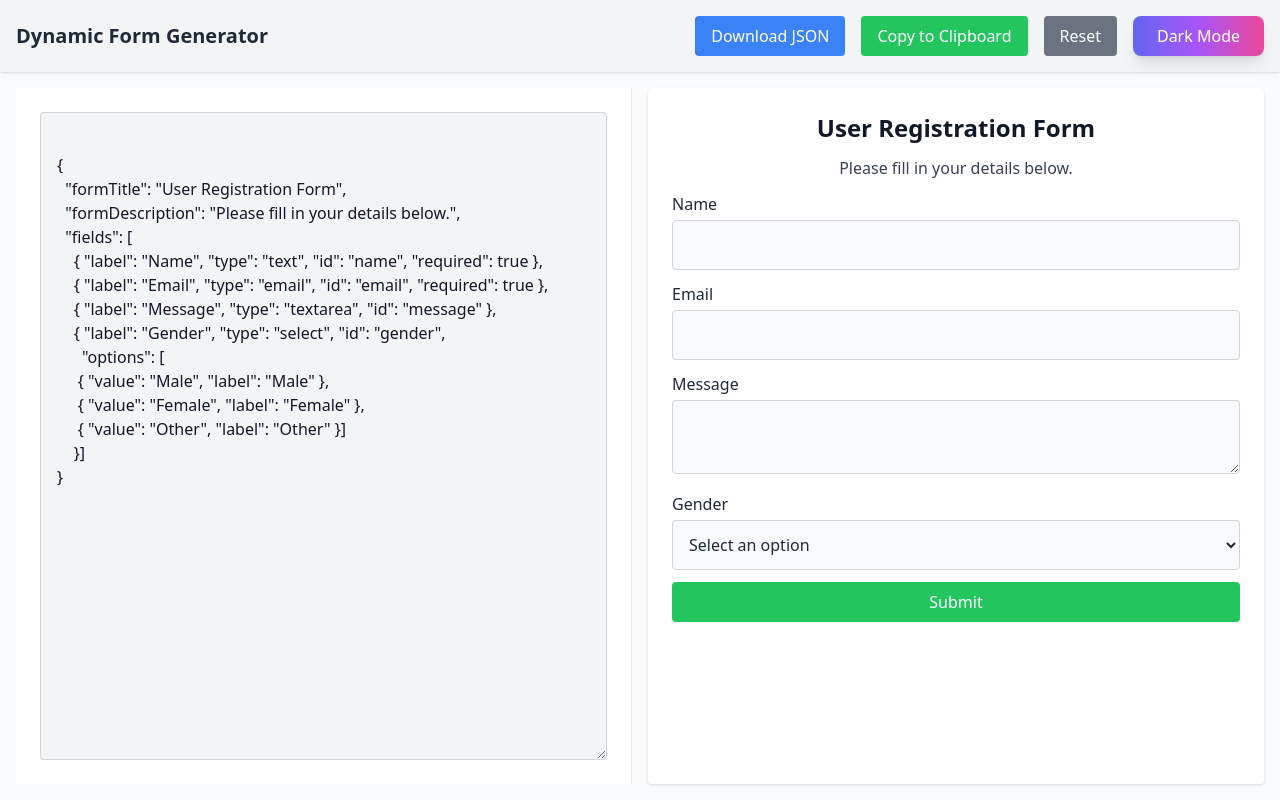
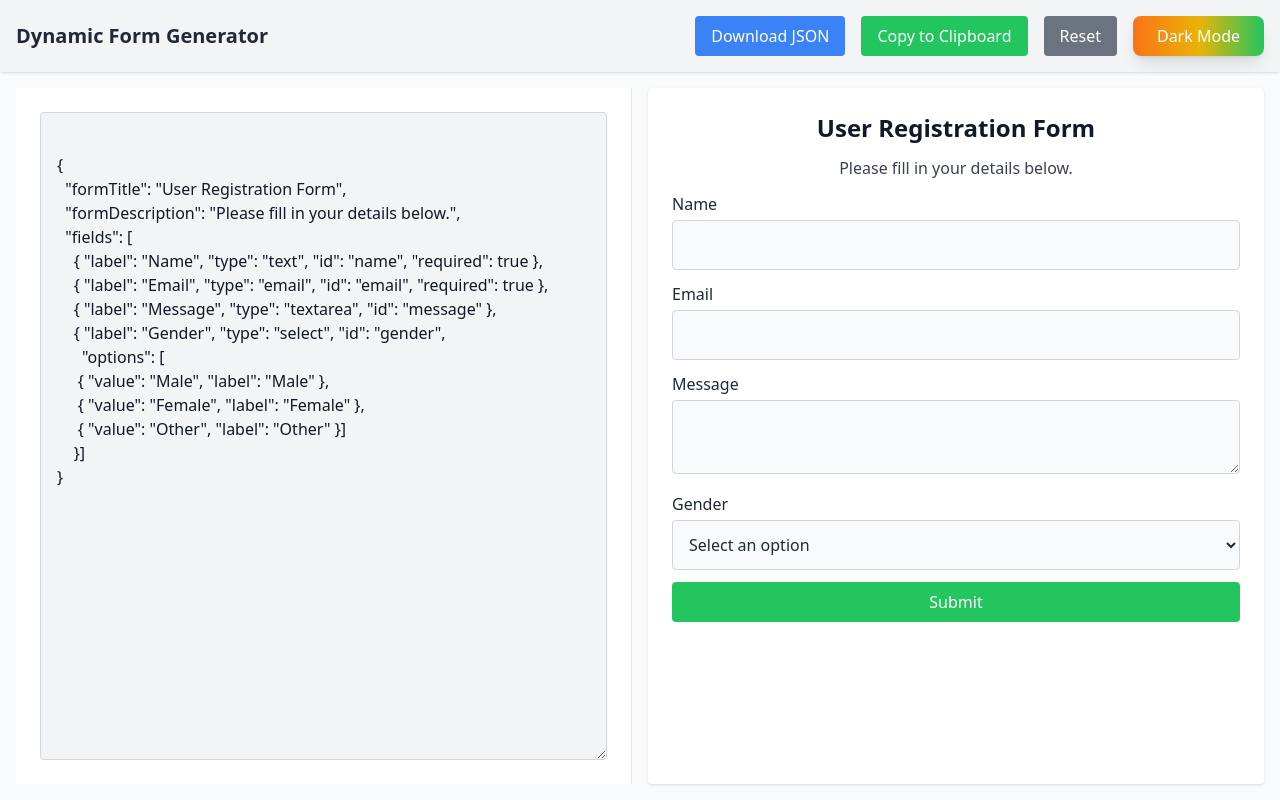
Before and after one commit to Pratyusha123-prog/zigmentfrontend_123, a React (Create React App) app: page / in a window 1280 px wide. Built offline with nearby package versions, Linux system fonts and the light colour scheme.

Commit message:
Update DarkModeToggle.js

```diff
--- a/src/components/DarkModeToggle.js
+++ b/src/components/DarkModeToggle.js
@@ -21,9 +21,9 @@ const DarkModeToggle = () => {
   return (
     <button
   onClick={toggleDarkMode}
-  className="relative group overflow-hidden bg-gradient-to-r from-indigo-500 via-purple-500 to-pink-500 text-white dark:from-gray-800 dark:via-gray-600 dark:to-gray-800 py-2 px-6 rounded-lg shadow-lg hover:shadow-2xl focus:outline-none focus:ring-2 focus:ring-offset-2 focus:ring-indigo-500 dark:focus:ring-gray-300 transition-transform transform active:scale-95"
+  className="relative group overflow-hidden bg-gradient-to-r from-orange-500 via-yellow-500 to-green-500 text-white dark:from-gray-800 dark:via-gray-600 dark:to-gray-800 py-2 px-6 rounded-lg shadow-lg hover:shadow-2xl focus:outline-none focus:ring-2 focus:ring-offset-2 focus:ring-indigo-500 dark:focus:ring-gray-300 transition-transform transform active:scale-95"
 >
-  <span className="absolute inset-0 bg-gradient-to-r from-pink-400 via-purple-400 to-indigo-400 opacity-0 group-hover:opacity-100 transition-opacity"></span>
+  <span className="absolute inset-0 bg-gradient-to-r from-green-400 via-yellow-400 to-orange-400 opacity-0 group-hover:opacity-100 transition-opacity"></span>
   <span className="relative z-10 font-medium">{isDarkMode ? 'Light Mode' : 'Dark Mode'}</span>
 </button>
 
```
